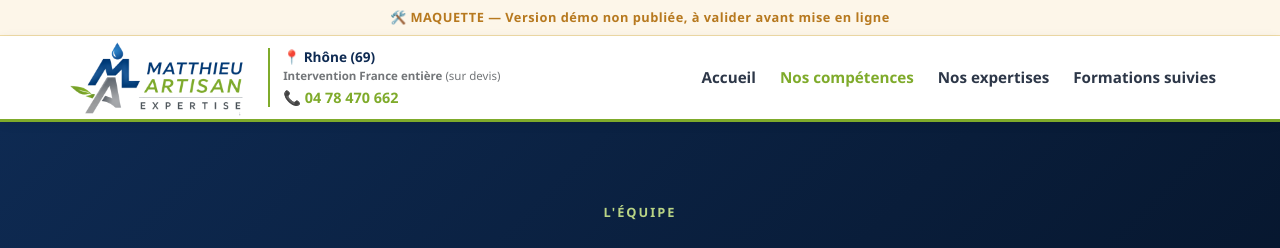
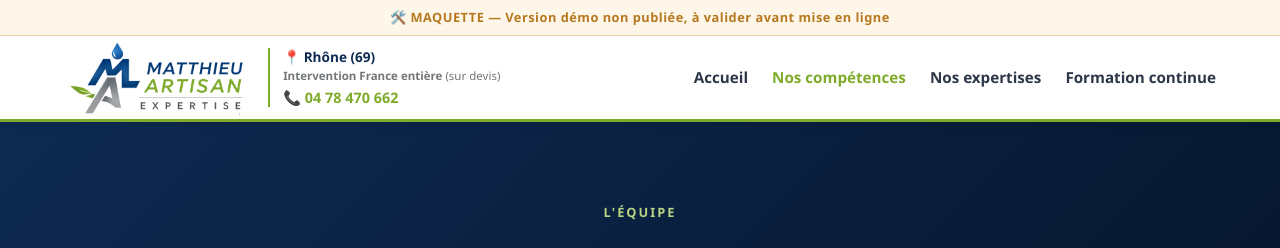
Before and after one commit to MATTHIEUARTISAN/MATTHIEUARTISAN, a Jekyll site: the page built from expertise-demo-competences.html, in a window 1280 px wide. Shown: the top 248 px of the page. Built offline with Jekyll 4.4.1, drawn with Linux system fonts in a browser that asks for light colours; some web fonts are replaced.

Commit message:
Add files via upload

```diff
--- a/_includes/expertise-demo-header.html
+++ b/_includes/expertise-demo-header.html
@@ -24,7 +24,7 @@
                     <li><a href="expertise-demo.html" class="{% if page.page_key == 'accueil' %}active-link{% endif %}">Accueil</a></li>
                     <li><a href="expertise-demo-competences.html" class="{% if page.page_key == 'competences' %}active-link{% endif %}">Nos compétences</a></li>
                     <li><a href="expertise-demo-expertises.html" class="{% if page.page_key == 'expertises' %}active-link{% endif %}">Nos expertises</a></li>
-                    <li><a href="expertise-demo-formations.html" class="{% if page.page_key == 'formations' %}active-link{% endif %}">Formations suivies</a></li>
+                    <li><a href="expertise-demo-formations.html" class="{% if page.page_key == 'formations' %}active-link{% endif %}">Formation continue</a></li>
                 </ul>
             </nav>
         </div>
```
